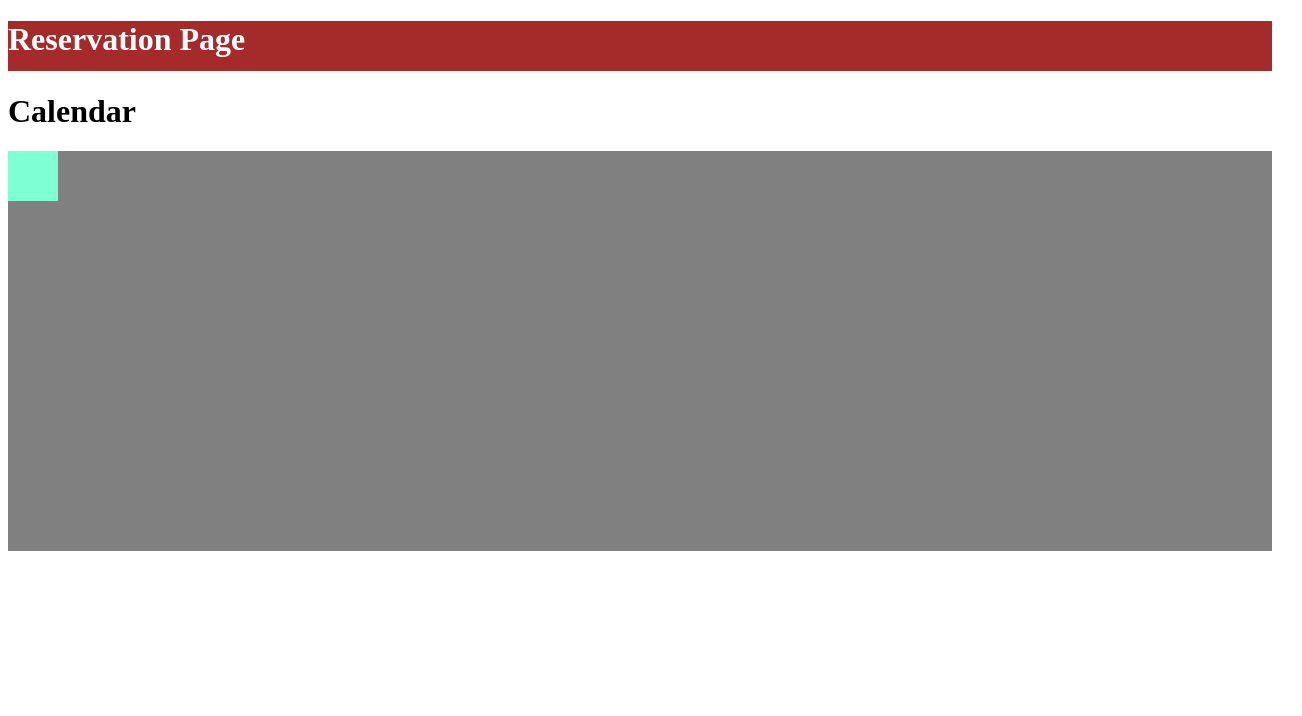
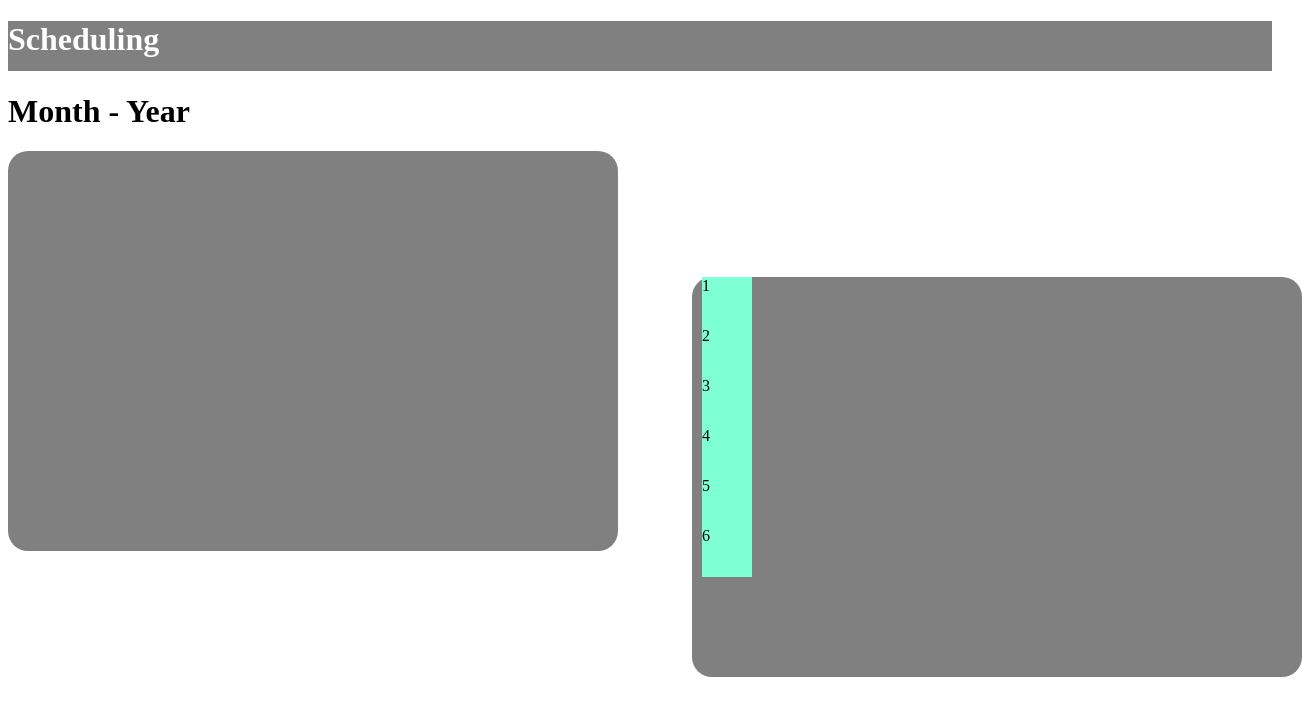
Before and after one commit to CCSWEC/FL2024-BakeryWebsite, a plain HTML site: page pages/reservations.html in a window 1280 px wide. Shown: the whole page, 1302 px wide, since content can reach past the window. Drawn offline with Linux system fonts and the light colour scheme.

Commit message:
updating the look of the scheduling (formally reservations) page

```diff
--- a/pages/reservations.html
+++ b/pages/reservations.html
@@ -3,33 +3,59 @@
 <head>
     <meta charset="UTF-8">
     <meta name="viewport" content="width=device-width, initial-scale=1.0">
-    <title>Reservations to be made</title>
+    <title>Scheduling</title>
     <style>
         .rectangle {
             height: 50px;
             width: 100%;
-            background-color: brown;
+            background-color: gray;
         }
-        .calendar{
+        .calendarContainer{
             height: 400px;
-            width: 100%;
+            width: 600px;
+            border-radius: 20px;
+            transform: translate(70px, -10px);
             background-color: gray;
+            padding-left: 10px;
+            display: inline-block;
         }
         .dateBlock{
             height: 50px;
             width: 50px;
+            background-color: aquamarine;
+        }
+        .userInputContainer{
+            width: 600px;
+            height: 400px;
+            transform: translate(0px, 0px);
+            background-color: gray;
+            border-radius: 20px;
+            padding-right: 10px;
+            display: inline-block;
 
-            background-color: aquamarine;
         }
     </style>
 
-
 </head>
 <body>
-    <div class = "rectangle"><h1 style = "color: white;"> Reservation Page</h1></div>
-    <h1> Calendar</h1>
-    <div class = "calendar" style = "left: auto;">
-        <div class = "dateBlock"> </div>
+    <div class = "rectangle"><h1 style = "color: white;"> Scheduling</h1></div>
+    <h1> Month - Year </h1>
+
+    <div class = "userInputContainer">
+
     </div>
+
+    <div class = "calendarContainer">
+
+        <div class = "dateBlock"> 1 </div>
+        <div class = "dateBlock"> 2 </div>
+        <div class = "dateBlock"> 3 </div>
+        <div class = "dateBlock"> 4 </div>
+        <div class = "dateBlock"> 5 </div>
+        <div class = "dateBlock"> 6 </div>
+
+    </div>
+
+
 </body>
 </html>
```
